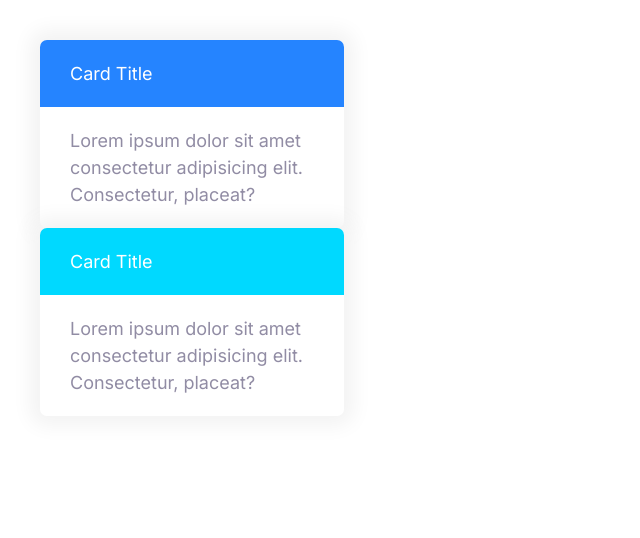
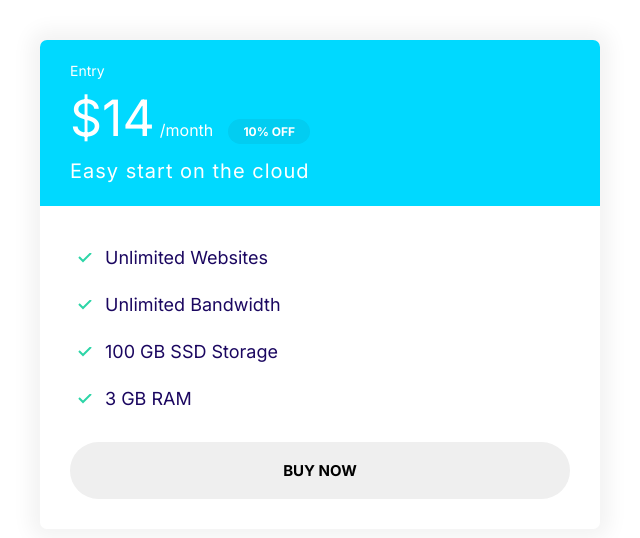
Before and after one commit to Robin925/moshify, a plain HTML site: page index.html in a window 1280 px wide. Shown: the whole page, without its empty margins (0-640 px from the left). Drawn offline with Linux system fonts and the light colour scheme.

Commit message:
Building Plans.

```diff
--- a/css/style.css
+++ b/css/style.css
@@ -113,6 +113,7 @@ a {
 
 .badge--small {
     font-size: 1.6rem;
+    padding: 0.5rem 1.5rem;
 }
 
 @media screen and (min-width: 1024px) {
@@ -281,3 +282,51 @@ a {
     background: var(--color-secondary);
     color: #fff;
 }
+
+.card--secondary .badge--secondary {
+    background: #02cdf1;
+}
+
+/* Plans */
+.plan__name {
+    color: #fff;
+    margin: 0;
+    font-weight: 500;
+    font-size: 2.4rem;
+}
+
+.plan__price {
+    font-size: 6rem;
+}
+
+.plan__billing-cycle {
+    font-size: 2.4rem;
+    font-weight: 300;
+    margin-right: 1rem;
+}
+
+.plan__description {
+    font-size: 2rem;
+    font-weight: 300;
+    letter-spacing: 1px;
+    display: block;
+}
+
+.plan .list__item {
+    margin-bottom: 2rem;
+}
+
+@media screen and (min-width: 1024px) {
+    .plan__name {
+        font-size: 1.4rem;
+    }
+
+    .plan__price {
+        font-size: 5rem;
+    }
+
+    .plan__billing-cycle {
+        font-size: 1.6rem;
+    }
+
+}
--- a/index.html
+++ b/index.html
@@ -11,17 +11,25 @@
     <link rel="stylesheet" href="css/style.css">
 </head>
     <body>
-        <div style="width: 30%; padding: 4rem">
-            <div class="card card--primary">
-                <header class="card__header">Card Title</header>
-                <div class="card__body">
-                    Lorem ipsum dolor sit amet consectetur adipisicing elit. Consectetur, placeat?
-                </div>
-            </div>
-            <div class="card card--secondary">
-                <header class="card__header">Card Title</header>
-                <div class="card__body">
-                    Lorem ipsum dolor sit amet consectetur adipisicing elit. Consectetur, placeat?
+        <div style="width: 50%; padding: 4rem">
+            <div class="plan">
+                <div class="card card--secondary">
+                    <header class="card__header">
+                        <h3 class="plan__name">Entry</h3>
+                        <span class="plan__price">$14</span>
+                        <span class="plan__billing-cycle">/month</span>
+                        <span class="badge badge--secondary badge--small">10% OFF</span>
+                        <span class="plan__description">Easy start on the cloud</span>
+                    </header>
+                    <div class="card__body">
+                        <ul class="list list--tick">
+                            <li class="list__item">Unlimited Websites</li class="list__item">
+                            <li class="list__item">Unlimited Bandwidth</li class="list__item">
+                            <li class="list__item">100 GB SSD Storage</li class="list__item">
+                            <li class="list__item">3 GB RAM</li class="list__item">
+                        </ul>
+                        <button class="btn btn--outline btn--block">BUY NOW</button>
+                    </div>
                 </div>
             </div>
         </div>
```
